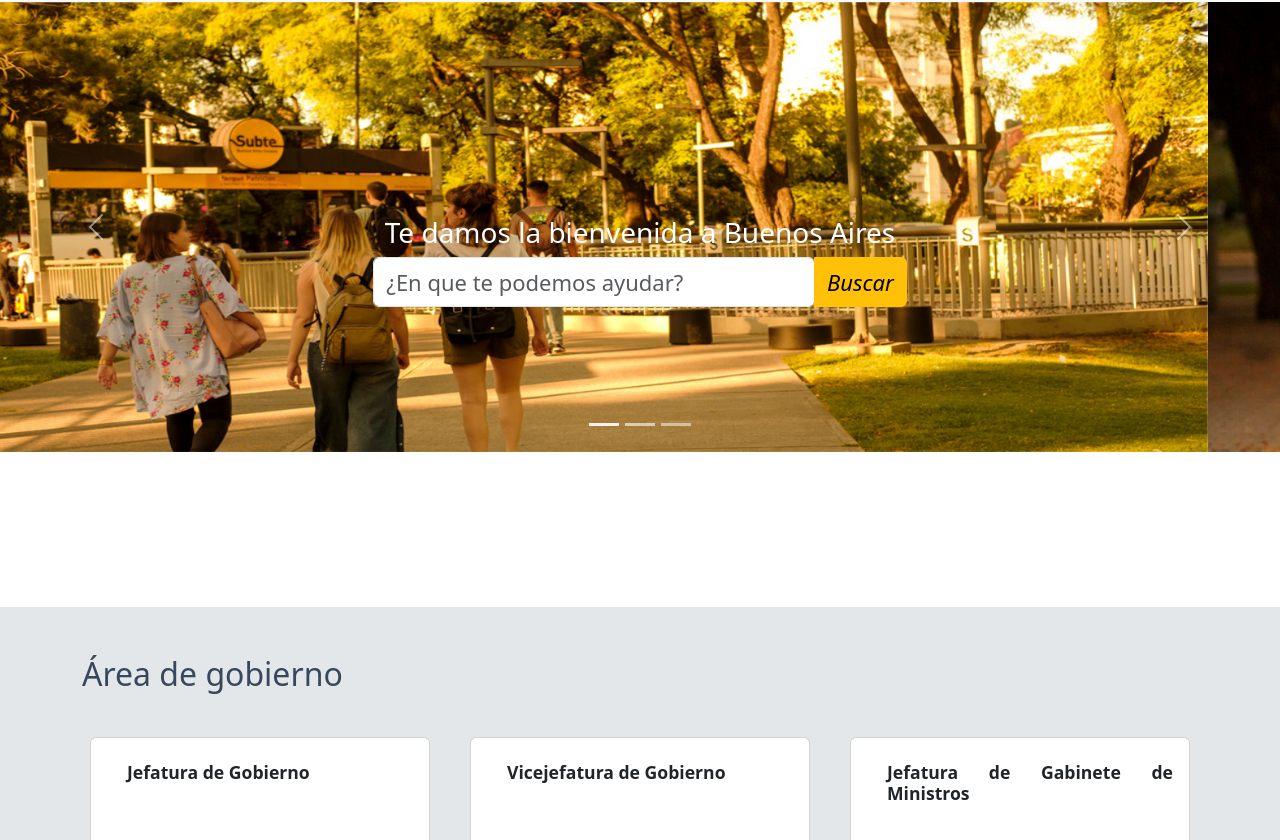
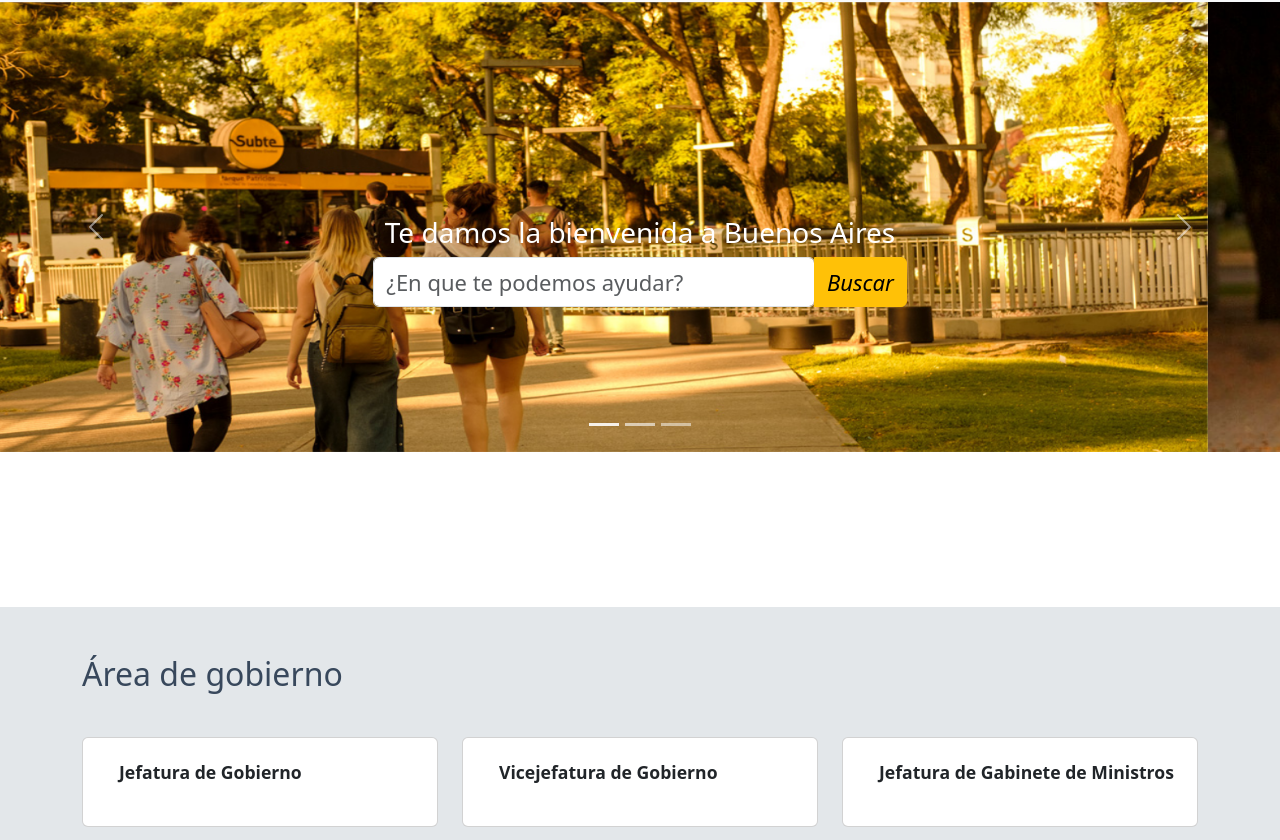
Before and after one commit to maxidesantafe87/AP-TP-Grupal, a plain HTML site: page index.html in a window 1280 px wide. Shown: the part 76-916 px from the top of the page. Drawn offline with nearby package versions, Linux system fonts and the light colour scheme.

Commit message:
ACT noticias

```diff
--- a/css/styles.css
+++ b/css/styles.css
@@ -196,9 +196,8 @@ img {
   text-align: start;
 }
 
-.card {
-  padding: 0 !important;
-  margin: 0 0.5rem;
+.card{
+  flex-grow: 1;
 }
 
 .card-footer {
```
